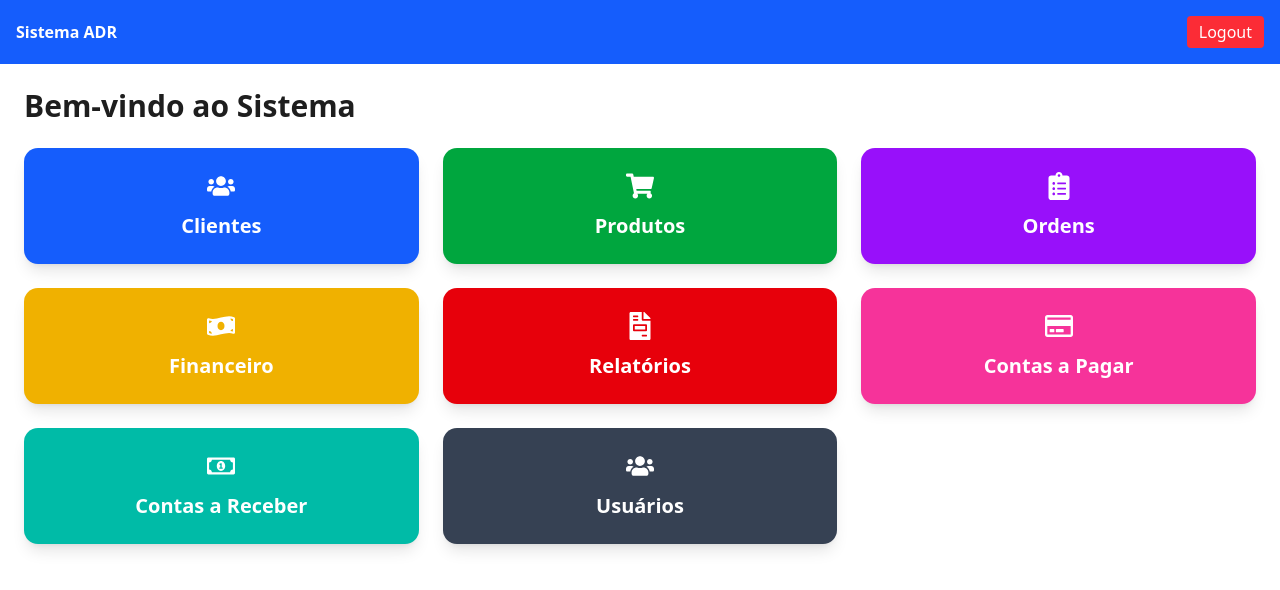
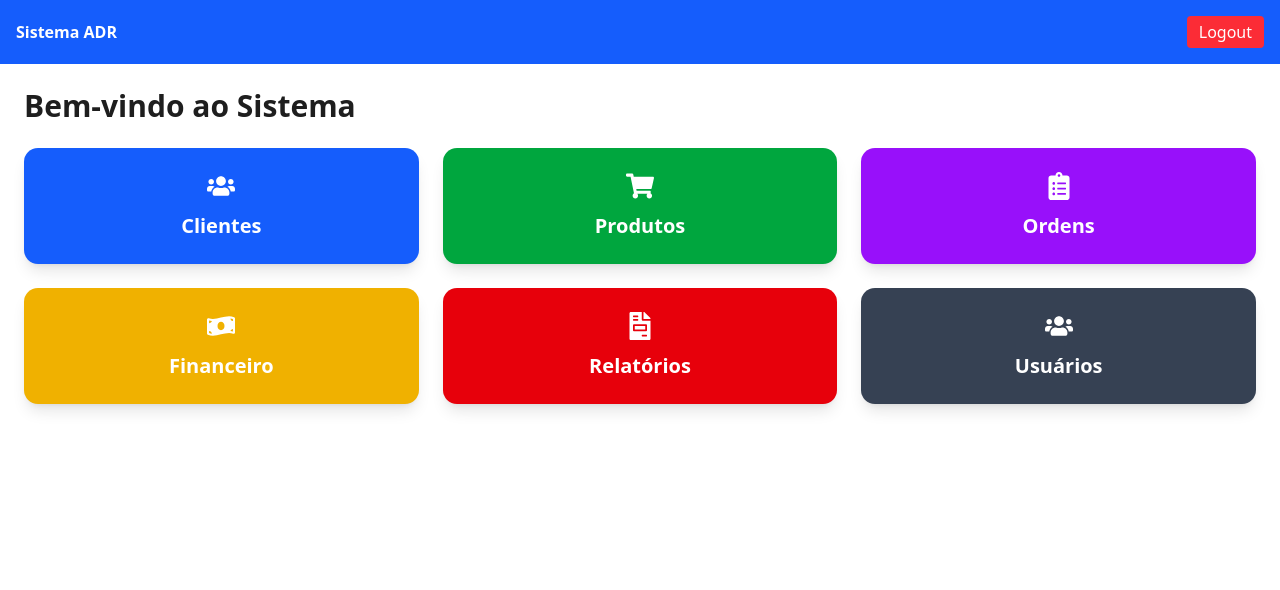
Before and after one commit to novatecphb-code/assistencia-frontend, a React (Vite) app: page / in a window 1280 px wide. Shown: the top 590 px of the page. Built offline with nearby package versions, Linux system fonts and the light colour scheme; sample sign-in values are in the browser's storage.

Commit message:
remove atalhos contas pagar e receber da home

```diff
--- a/dev-dist/sw.js
+++ b/dev-dist/sw.js
@@ -82,7 +82,7 @@ define(['./workbox-5a5d9309'], (function (workbox) { 'use strict';
     "revision": "3ca0b8505b4bec776b69afdba2768812"
   }, {
     "url": "index.html",
-    "revision": "0.8227fg9mnbk"
+    "revision": "0.dfftusr91gg"
   }], {});
   workbox.cleanupOutdatedCaches();
   workbox.registerRoute(new workbox.NavigationRoute(workbox.createHandlerBoundToURL("index.html"), {
--- a/src/pages/Home.jsx
+++ b/src/pages/Home.jsx
@@ -5,9 +5,7 @@ import {
   FaClipboardList,
   FaMoneyBillWave,
   FaFileInvoice,
-  FaRegCreditCard,
-  FaRegMoneyBillAlt
-} from "react-icons/fa";
+  } from "react-icons/fa";
 
 export default function Home() {
   const modules = [
@@ -41,18 +39,7 @@ export default function Home() {
       link: "/relatorios",
       color: "bg-red-600 hover:bg-red-700",
     },
-    {
-      name: "Contas a Pagar",
-      icon: <FaRegCreditCard size={28} />,
-      link: "/contas-pagar",
-      color: "bg-pink-500 hover:bg-pink-600",
-    },
-    {
-      name: "Contas a Receber",
-      icon: <FaRegMoneyBillAlt size={28} />,
-      link: "/contas-receber",
-      color: "bg-teal-500 hover:bg-teal-600",
-    },
+
     {
       name: "Usuários",
       icon: <FaUsers size={28} />,
```
